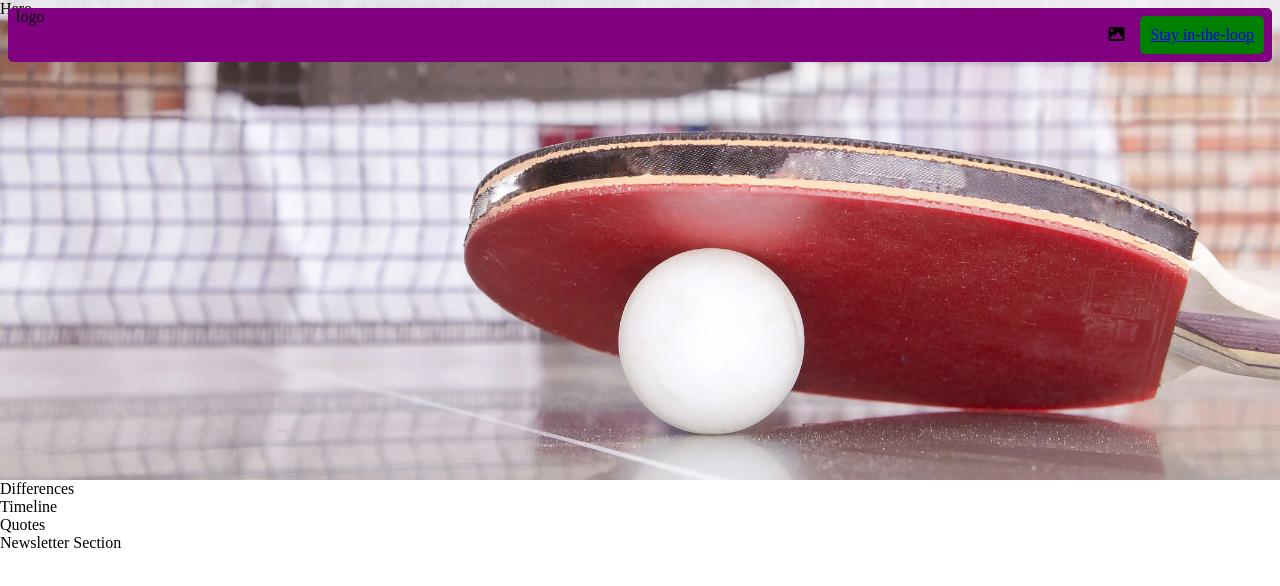
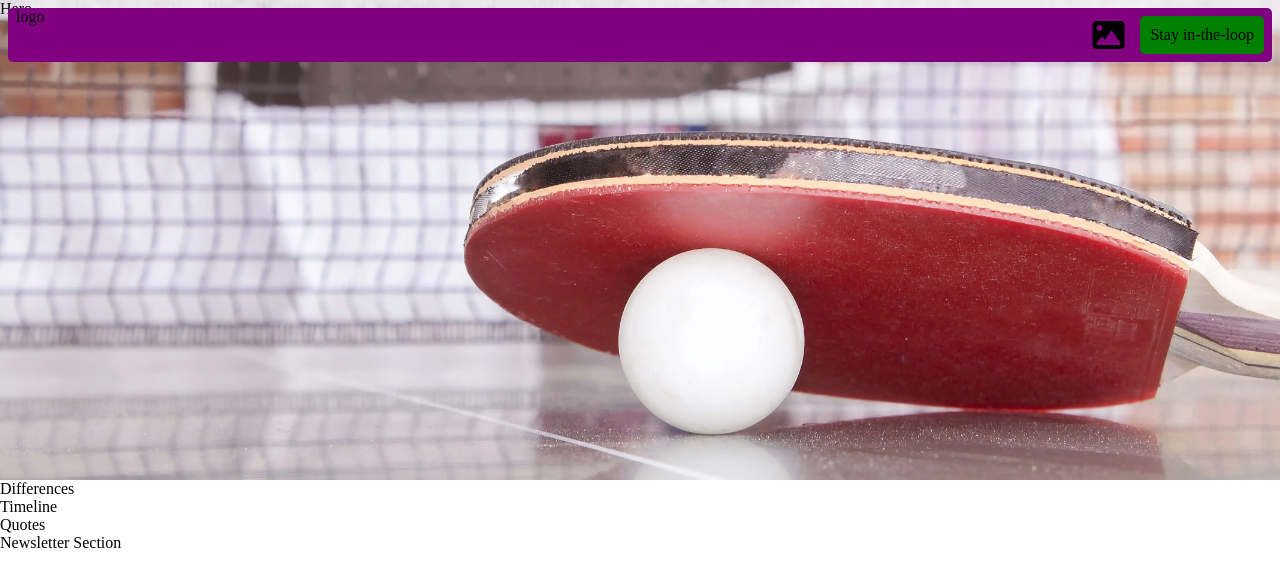
Before and after one commit to benschaf/table-tennis-ping-pong, a plain HTML site: page index.html in a window 1280 px wide. Drawn offline with Linux system fonts and the light colour scheme.

Commit message:
feat: resize gallery icon and add link to gallery.html

```diff
--- a/assets/css/style.css
+++ b/assets/css/style.css
@@ -1,6 +1,11 @@
 body {
     /* override default body margin */
     margin: 0;
+}
+
+a {
+    text-decoration: none;
+    color: inherit;
 }
 
 /* Header and Navbar */
@@ -20,13 +25,18 @@ header {
     padding: 0 .5em;
 }
 
-nav > ul {
+nav>ul {
     margin: .5em 0;
     /* list items horizontally with gap */
     display: flex;
     align-items: center;
     gap: 1em;
     list-style-type: none;
+    font-size: 16px;
+}
+
+#nav-gallery-icon {
+    font-size: 2rem;
 }
 
 #nav-newsletter-button {
--- a/index.html
+++ b/index.html
@@ -17,7 +17,9 @@
             <ul>
                 <li>
                     <!-- Link to Gallery -->
-                    <i class="fa-solid fa-image"></i>
+                    <a href="gallery.html">
+                        <i class="fa-solid fa-image" title="Image Gallery" id="nav-gallery-icon"></i>
+                    </a>
                 </li>
                 <li id="nav-newsletter-button">
                     <!-- Link to "want to hear more" section (always visible) -->
```
